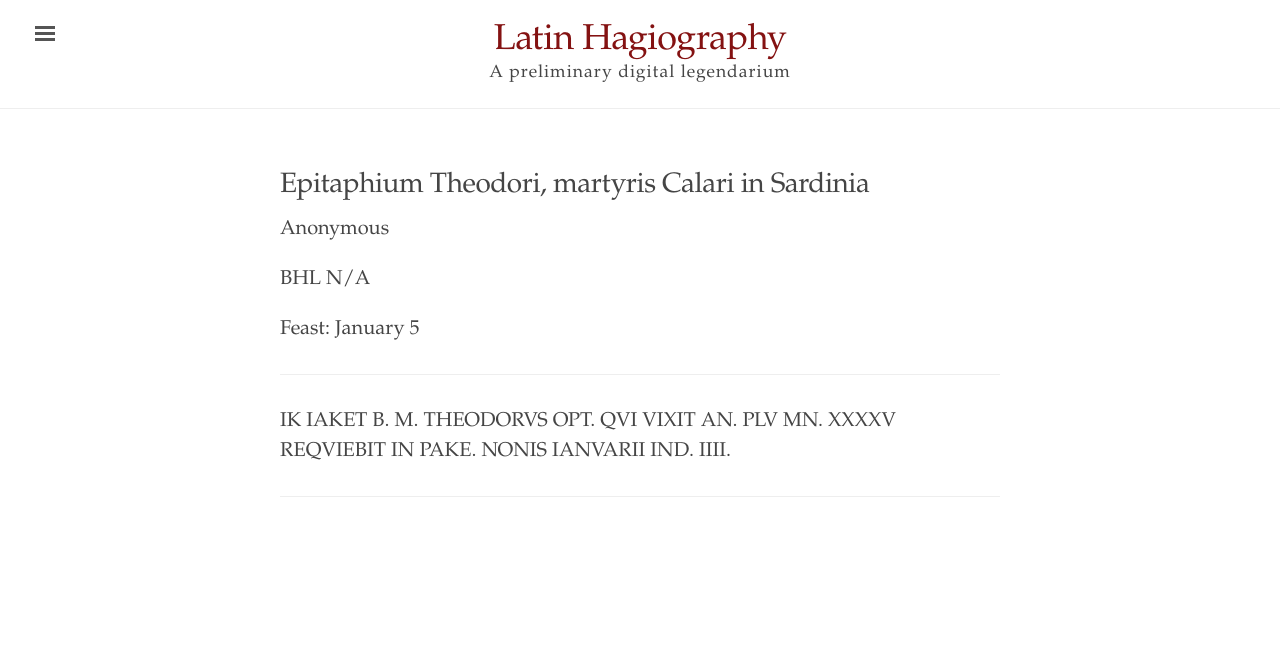
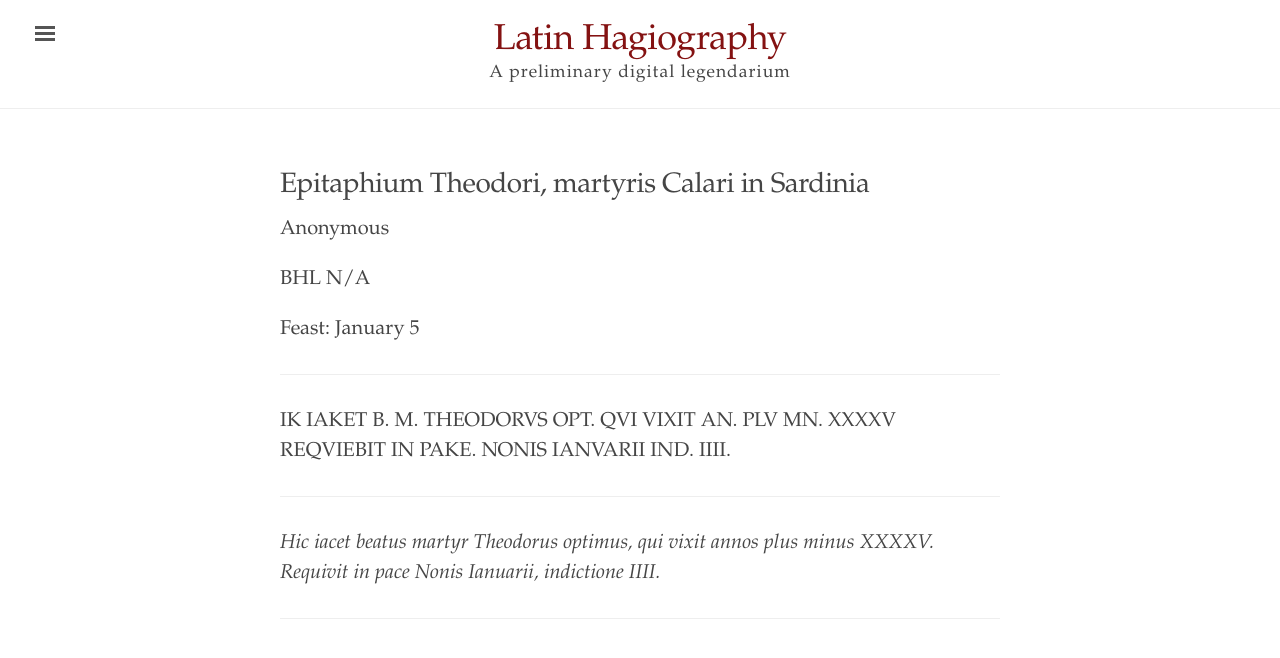
Before and after one commit to cjkoepke1/latin-hagiography, a Jekyll site: the page built from _texts/epitaphium-theodori-calari.md, in a window 1280 px wide. Shown: the top 658 px of the page. Built offline with Jekyll 4.4.1, drawn with Linux system fonts in a browser that asks for light colours.

Commit message:
Added expanded transcription

```diff
--- a/_texts/epitaphium-theodori-calari.md
+++ b/_texts/epitaphium-theodori-calari.md
@@ -13,3 +13,7 @@ source: Acta Sanctorum
 IK IAKET B. M. THEODORVS OPT. QVI VIXIT AN. PLV MN. XXXXV REQVIEBIT IN PAKE. NONIS IANVARII IND. IIII.
 
 ---
+
+*Hic iacet beatus martyr Theodorus optimus, qui vixit annos plus minus XXXXV. Requivit in pace Nonis Ianuarii, indictione IIII.*
+
+---
```
